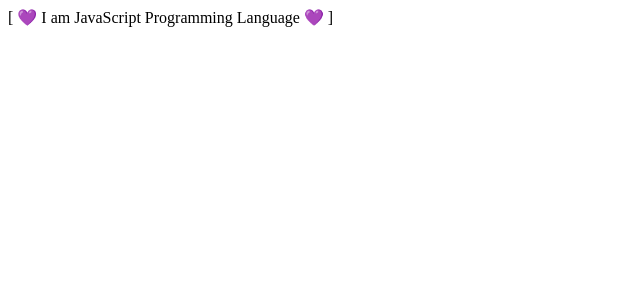
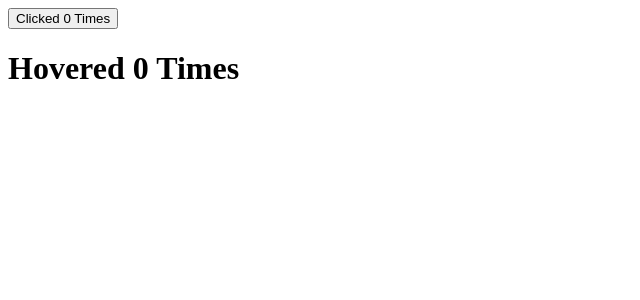
Before and after one commit to fuadragib01/lws-react, a React (Create React App) app: page / in a window 1280 px wide. Shown: the top 300 px of the page, without its empty margins (0-640 px from the left). Built offline with nearby package versions, Linux system fonts and the light colour scheme.

Commit message:
Done L-13, All about HOCe

```diff
--- a/src/App.js
+++ b/src/App.js
@@ -1,19 +1,13 @@
 import React from "react";
-import Text from "./components/composition/Text";
-import Emoji from "./components/composition/Emoji";
-import Bracket from "./components/composition/Bracket";
+import ClickCounter from "./components/ClickCounter";
+import HoverCounter from "./components/HoverCounter";
 
 function App() {
 	return (
-		<Emoji>
-			{({ addEmoji }) => (
-				<Bracket>
-					{({ addBracket }) => (
-						<Text addEmoji={addEmoji} addBracket={addBracket} />
-					)}
-				</Bracket>
-			)}
-		</Emoji>
+		<div>
+			<ClickCounter />
+			<HoverCounter />
+		</div>
 	);
 }
 
--- /dev/null
+++ b/src/components/ClickCounter.js
@@ -0,0 +1,13 @@
+import React from "react";
+import withCounter from "./HOC/withCounter";
+
+const ClickCounter = (props) => {
+	const { count, incrementCount } = props;
+	return (
+		<div>
+			<button onClick={incrementCount}>Clicked {count} Times</button>
+		</div>
+	);
+};
+
+export default withCounter(ClickCounter);
--- /dev/null
+++ b/src/components/HOC/withCounter.js
@@ -0,0 +1,24 @@
+import { Component } from "react";
+
+const withCounter = (OriginalComponent) => {
+	class NewComponent extends Component {
+		state = {
+			count: 0,
+		};
+		incrementCount = () => {
+			this.setState((prevState) => ({ count: prevState.count + 1 }));
+		};
+		render() {
+			const { count } = this.state;
+			return (
+				<OriginalComponent
+					count={count}
+					incrementCount={this.incrementCount}
+				/>
+			);
+		}
+	}
+	return NewComponent;
+};
+
+export default withCounter;
--- /dev/null
+++ b/src/components/HoverCounter.js
@@ -0,0 +1,13 @@
+import React from "react";
+import withCounter from "./HOC/withCounter";
+
+const HoverCounter = (props) => {
+	const { count, incrementCount } = props;
+	return (
+		<div>
+			<h1 onMouseOver={incrementCount}>Hovered {count} Times</h1>
+		</div>
+	);
+};
+
+export default withCounter(HoverCounter);
```
